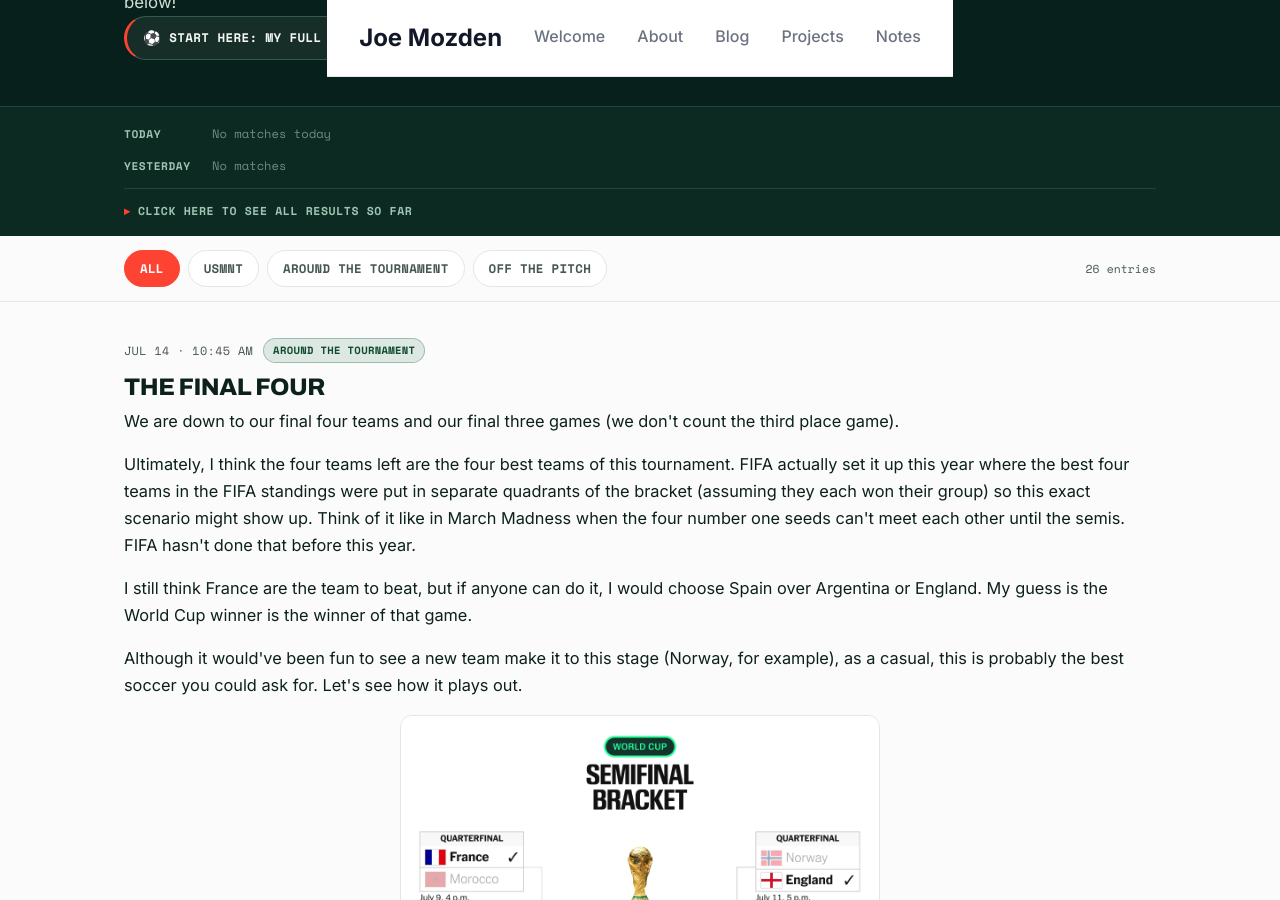
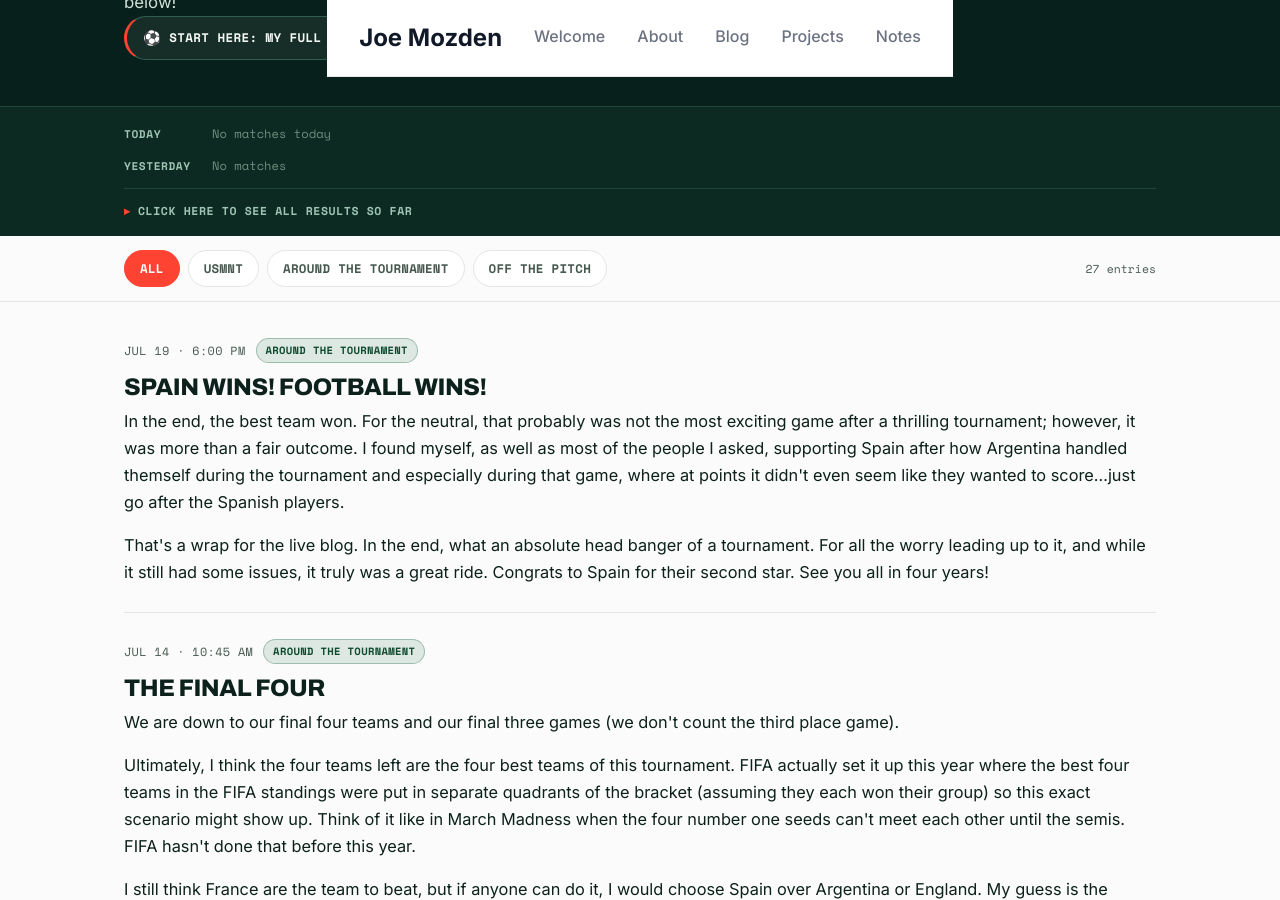
Before and after one commit to jmozden3/jmozden3.github.io, a Jekyll site: the page built from _posts/2026-06-11-world-cup-log.md, in a window 1280 px wide and 900 px high, scrolled down 353 px. Built offline with Jekyll 4.4.1, drawn with Linux system fonts in a browser that asks for light colours.

Commit message:
Add World Cup final entry; remove live pill
Co-Authored-By: Claude Opus 4.8 <noreply@anthropic.com>

```diff
--- a/_posts/2026-06-11-world-cup-log.md
+++ b/_posts/2026-06-11-world-cup-log.md
@@ -211,6 +210,17 @@ image: https://jmozden3.github.io/assets/images/usmnt-goal-hug.png
      Need a layout? Copy one from the TEMPLATE GALLERY in the comment block below. -->
 <div class="wcl-stream">
   <div class="wrap">
+
+    <!-- Around the tournament: Spain win the World Cup -->
+    <article class="wc-entry" data-tags="tournament" data-time="2026-07-19T18:00">
+      <div class="wc-entry-meta">
+        <span class="wc-time">Jul 19 · 6:00 PM</span>
+        <span class="chip tournament">Around the tournament</span>
+      </div>
+      <h3>Spain wins! Football wins!</h3>
+      <p>In the end, the best team won. For the neutral, that probably was not the most exciting game after a thrilling tournament; however, it was more than a fair outcome. I found myself, as well as most of the people I asked, supporting Spain after how Argentina handled themself during the tournament and especially during that game, where at points it didn't even seem like they wanted to score&hellip;just go after the Spanish players.</p>
+      <p>That's a wrap for the live blog. In the end, what an absolute head banger of a tournament. For all the worry leading up to it, and while it still had some issues, it truly was a great ride. Congrats to Spain for their second star. See you all in four years!</p>
+    </article>
 
     <!-- Around the tournament: down to the final four -->
     <article class="wc-entry" data-tags="tournament" data-time="2026-07-14T10:45">
```
Also changed, not shown: other parts of _posts/2026-06-11-world-cup-log.md (+0 -1 lines).
